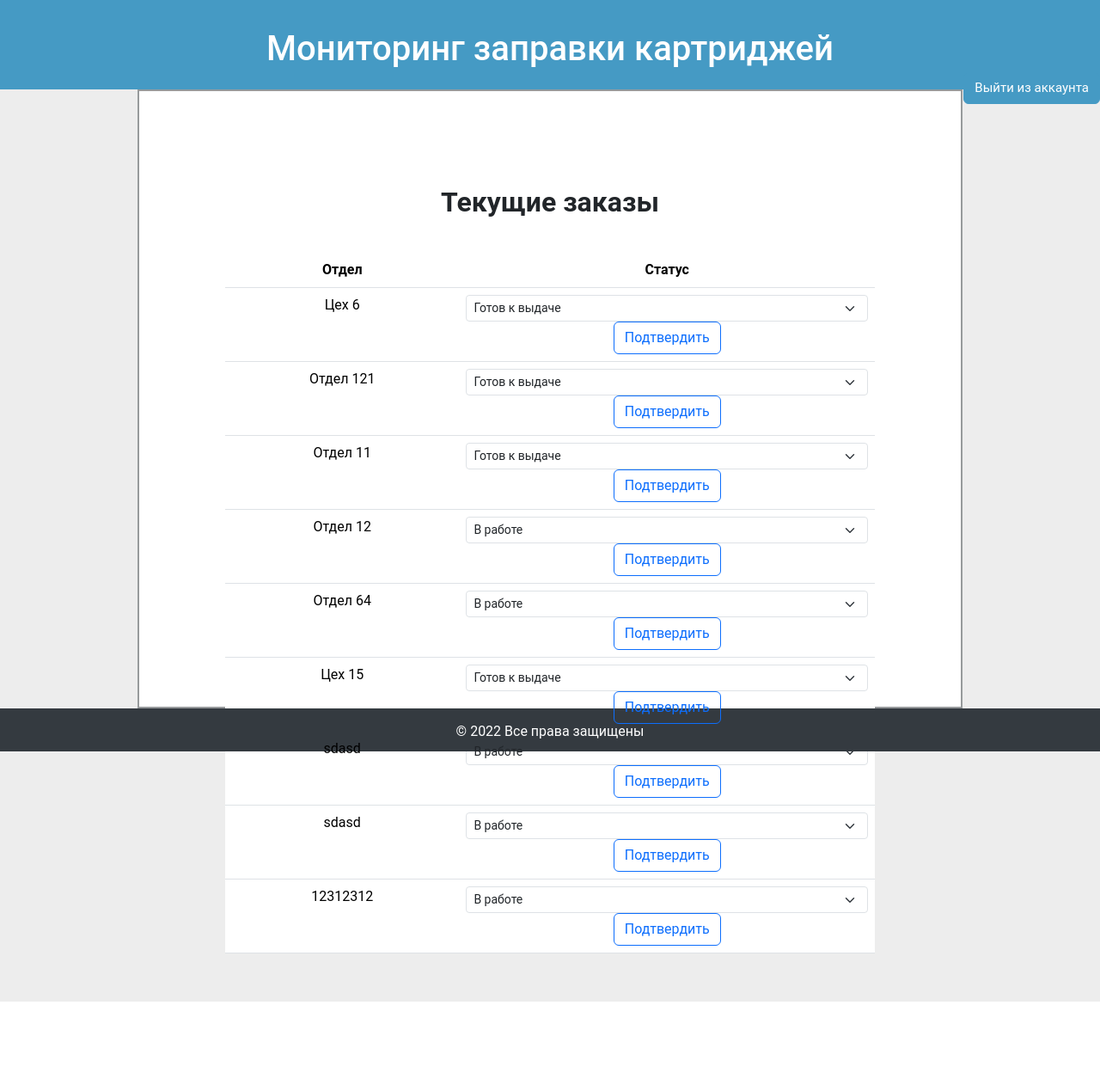
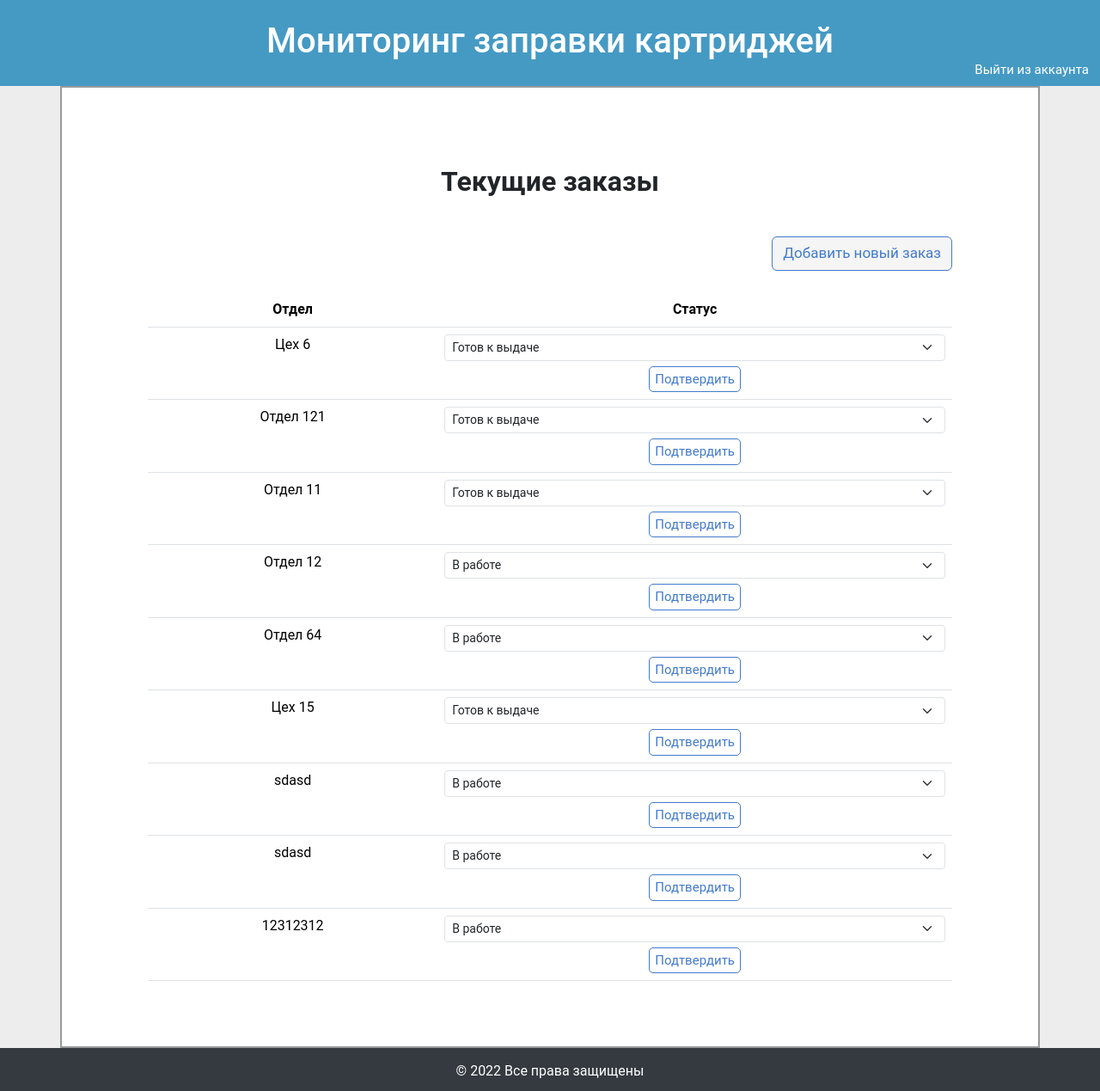
Before and after one commit to AlexandrEmelyanov/cartridges, a Django app: page / in a window 1280 px wide. Shown: the whole page at 86% size. Before the commit the page ends 1165 px from the top, so only its background shows below. Run offline with Django 4.2, Linux system fonts and the light colour scheme; a user stored in the database is signed in; data comes from the database, SQL or seed files in the repository; both versions use the stored data as it was after the commit.

Commit message:
Конечная версия приложения

```diff
--- /dev/null
+++ b/app/templates/app/base.html
@@ -0,0 +1,28 @@
+{% load static %}
+
+<!DOCTYPE html>
+<html lang="en">
+<head>
+    <meta charset="UTF-8">
+    <title>{{ title }}</title>
+    <link href="https://cdn.jsdelivr.net/npm/bootstrap@5.3.1/dist/css/bootstrap.min.css" rel="stylesheet"
+          integrity="sha384-4bw+/aepP/YC94hEpVNVgiZdgIC5+VKNBQNGCHeKRQN+PtmoHDEXuppvnDJzQIu9" crossorigin="anonymous">
+    <link rel="stylesheet" type="text/css" href="{% static 'css/index.css' %}">
+    <title>
+        {% block title %} {% endblock %}
+    </title>
+</head>
+<body>
+    {% block content %} {% endblock %}
+
+    <script src="https://cdn.jsdelivr.net/npm/bootstrap@5.3.1/dist/js/bootstrap.bundle.min.js"
+            integrity="sha384-HwwvtgBNo3bZJJLYd8oVXjrBZt8cqVSpeBNS5n7C8IVInixGAoxmnlMuBnhbgrkm"
+            crossorigin="anonymous"></script>
+    <script src="https://cdn.jsdelivr.net/npm/@popperjs/core@2.11.8/dist/umd/popper.min.js"
+            integrity="sha384-I7E8VVD/ismYTF4hNIPjVp/Zjvgyol6VFvRkX/vR+Vc4jQkC+hVqc2pM8ODewa9r"
+            crossorigin="anonymous"></script>
+    <script src="https://cdn.jsdelivr.net/npm/bootstrap@5.3.1/dist/js/bootstrap.min.js"
+            integrity="sha384-Rx+T1VzGupg4BHQYs2gCW9It+akI2MM/mndMCy36UVfodzcJcF0GGLxZIzObiEfa"
+            crossorigin="anonymous"></script>
+</body>
+</html>
--- a/app/templates/app/index.html
+++ b/app/templates/app/index.html
@@ -1,24 +1,18 @@
+{% extends 'app/base.html' %}
 {% load static %}
 
-<!DOCTYPE html>
-<html lang="en">
-<head>
-    <meta charset="UTF-8">
-    <title>{{ title }}</title>
-    <link href="https://cdn.jsdelivr.net/npm/bootstrap@5.3.1/dist/css/bootstrap.min.css" rel="stylesheet"
-          integrity="sha384-4bw+/aepP/YC94hEpVNVgiZdgIC5+VKNBQNGCHeKRQN+PtmoHDEXuppvnDJzQIu9" crossorigin="anonymous">
-    <link rel="stylesheet" type="text/css" href="{% static 'css/index.css' %}">
-</head>
-<body>
+{% block title %} {{ title }} {% endblock %}
+
+{% block content %}
     <div class="header">
         <h1>Мониторинг заправки картриджей</h1>
         {% if user.is_authenticated %}
-            <form action="{% url 'index:logout' %}" method="post" style="display: inline;">
+            <form action="{% url 'index:logout' %}" method="post" style="display: inline">
                 {% csrf_token %}
                 <button type="submit" class="btn btn-primary logout">Выйти из аккаунта</button>
             </form>
         {% else %}
-            <form action="{% url 'index:login' %}" method="post" style="display: inline;">
+            <form action="{% url 'index:login' %}" method="post" style="display: inline">
                 {% csrf_token %}
                 <button type="submit" class="btn btn-primary login">Войти</button>
             </form>
@@ -26,19 +20,26 @@
     </div>
 
     <div class="container content">
-
         {% if messages %}
             {% for message in messages %}
-            <div class="alert {% if message.tags == 'success' %} alert-success {% else %} alert-warning {% endif %}"
-                 role="alert" style="text-align:center">
-                {{ message }}
-            </div>
+                <div class="alert {% if message.tags == 'success' %} alert-success {% else %} alert-warning {% endif %}"
+                     role="alert" style="text-align:center">
+                    {{ message }}
+                </div>
             {% endfor %}
         {% endif %}
-
-
         <div class="internal">
             <h2 class="name">Текущие заказы</h2>
+
+            {% if user.is_authenticated %}
+                <div class="md-3 text-right block-create">
+                    <form action="{% url 'index:create-order' %}" method="post">
+                        {% csrf_token %}
+                        <button type="submit" class="btn btn-primary btn-new-order">Добавить новый заказ</button>
+                    </form>
+                </div>
+            {% endif %}
+
             <div class="order-table">
                 <table class="table table-auto table-hover">
                     <thead>
@@ -53,7 +54,7 @@
                         <td>{{order.department}}</td>
                         {% if user.is_authenticated %}
                         <td>
-                            <form action="{% url 'index:cartridges' %}" method="post">
+                            <form action="{% url 'index:cartridges' %}" method="post" class="fm-sl">
                                 {% csrf_token %}
                                 <select name="status" class="form-select form-select-sm" aria-label=".form-select-sm">
                                     <option disabled selected="selected">{{order.get_status_display}}</option>
@@ -61,11 +62,11 @@
                                     <option value="2 {{order.id}}">Готов к выдаче</option>
                                     <option value="3 {{order.id}}">Выдан</option>
                                 </select>
-                                <input class="btn btn-outline-primary" type="submit" value="Подтвердить">
+                                <input class="btn btn-outline-primary enter" type="submit" value="Подтвердить">
                             </form>
                         </td>
                         {% else %}
-                        <td>{{order.get_status_display}}</td>
+                            <td>{{order.get_status_display}}</td>
                         {% endif %}
                     </tr>
                     {% endfor %}
@@ -74,19 +75,10 @@
             </div>
         </div>
     </div>
+    <div class="footer">
 
-    <div class="footer">
+<!--       !!!!!! Добавить номера и номер кабинета (уточнить у Вована!!!! -->
         &copy; 2022 Все права защищены
+
     </div>
-
-    <script src="https://cdn.jsdelivr.net/npm/bootstrap@5.3.1/dist/js/bootstrap.bundle.min.js"
-            integrity="sha384-HwwvtgBNo3bZJJLYd8oVXjrBZt8cqVSpeBNS5n7C8IVInixGAoxmnlMuBnhbgrkm"
-            crossorigin="anonymous"></script>
-    <script src="https://cdn.jsdelivr.net/npm/@popperjs/core@2.11.8/dist/umd/popper.min.js"
-            integrity="sha384-I7E8VVD/ismYTF4hNIPjVp/Zjvgyol6VFvRkX/vR+Vc4jQkC+hVqc2pM8ODewa9r"
-            crossorigin="anonymous"></script>
-    <script src="https://cdn.jsdelivr.net/npm/bootstrap@5.3.1/dist/js/bootstrap.min.js"
-            integrity="sha384-Rx+T1VzGupg4BHQYs2gCW9It+akI2MM/mndMCy36UVfodzcJcF0GGLxZIzObiEfa"
-            crossorigin="anonymous"></script>
-</body>
-</html>
+{% endblock %}
--- a/app/urls.py
+++ b/app/urls.py
@@ -1,5 +1,5 @@
+from django.contrib.auth import views as auth_views
 from django.urls import path
-from django.contrib.auth import views as auth_views
 
 from . import views
 
@@ -7,6 +7,7 @@
 
 urlpatterns = [
     path('', views.main, name='cartridges'),
+    path('create/', views.create_order, name='create-order'),
     path('login/', views.login, name='login'),
     path('logout/', auth_views.LogoutView.as_view(), name='logout'),
 ]
--- a/app/views.py
+++ b/app/views.py
@@ -1,11 +1,10 @@
+from django.contrib import auth, messages
+from django.http import HttpResponseRedirect
 from django.shortcuts import render
-from django.contrib import messages
-from django.http import HttpResponseRedirect
 from django.urls import reverse
-from django.contrib import auth
 
+from .forms import OrderCreateForm, SuperUserLoginForm
 from .models import Orders
-from .forms import SuperUserLoginForm
 
 
 def main(request):
@@ -25,7 +24,7 @@
 
     orders = Orders.objects.filter(status__lte=2)
     context = {
-        'title': 'Cartridges status',
+        'title': 'Статус заказов',
         'orders': orders,
     }
 
@@ -46,5 +45,27 @@
     else:
         form = SuperUserLoginForm()
 
-    context = {'form': form}
+    context = {
+        'form': form,
+        'title': 'Авторизация'
+    }
     return render(request=request, template_name='app/login.html', context=context)
+
+
+def create_order(request):
+    if request.method == 'POST':
+        form_create = OrderCreateForm(data=request.POST)
+        if form_create.is_valid():
+            new_order = Orders.objects.create(department=request.POST['department'])
+            new_order.save()
+            messages.success(request, 'Заказ успешно добавлен!')
+            return HttpResponseRedirect(reverse('index:cartridges'))
+
+    else:
+        form_create = OrderCreateForm()
+
+    context = {
+        'form_create': form_create,
+        'title': 'Создание заказа'
+    }
+    return render(request=request, template_name='app/create-order.html', context=context)
--- a/cartridges/urls.py
+++ b/cartridges/urls.py
@@ -1,5 +1,5 @@
 from django.contrib import admin
-from django.urls import path, include
+from django.urls import include, path
 
 urlpatterns = [
     path('admin/', admin.site.urls),
--- a/static/css/index.css
+++ b/static/css/index.css
@@ -1,45 +1,50 @@
-body,
-html {
- width:100%;
- height:100%
-}
-
 body {
+  display: flex;
+  flex-direction: column;
   margin:0;
   padding:0;
   background: #ededed;
   font-family:Roboto;
+  min-height: 100vh;
 }
 
 .header {
-    height: 13vh;
+    position: relative;
+    height: 100px;
     background-color: #459ac4;
-
 }
 
 h1 {
-    padding: 33px 0px 3px 0px;
+    padding: 24px 0px 3px 0px;
     text-align: center;
     color: white;
-    margin-bottom: 0px;
 }
 
 .login {
-    float: right;
     color: white;
     background: #459ac4;
     font-size: 15px;
     border-color: #459ac4;
+    position: absolute;
+    right: 0;
+    top: 63px;
 }
 
 .logout {
-    float: right;
     color: white;
     background: #459ac4;
     font-size: 15px;
     border-color: #459ac4;
+    position: absolute;
+    right: 0;
+    top: 63px;
 }
 
+.logout:hover,
+.login:hover{
+    background-color: #1d78a5;
+    border-color: #1d78a5;
+}
 
 .form-login {
   border: 1px solid #ccc;
@@ -49,27 +54,61 @@
 
 .name {
     text-align: center;
-    margin-bottom: 35px;
+    margin-bottom: 45px;
     font-weight: bold;
 }
 
 .content {
     background-color: white;
+    flex-grow: 1;
     margin: 0 auto;
     padding: 20px;
     border-radius: 5px;
-    width: 120vh;
-    height: 90vh;
+    width: 1140px;
+    height: 100%;
     border: 2px solid #979a9c;
     border-radius: 0px;
 }
 
 .internal {
-    padding: 90px 20px 20px 20px;
+    padding: 70px 20px 20px 20px;
+    height: inherit;
+}
+
+hr {
+    padding: 0px 60px 0px 60px;
+}
+
+.block-create {
+    margin-bottom: 20px;
+    padding: 0px 60px 0px 0px;
+    display: flex;
+    justify-content:flex-end;
+}
+
+.btn-new-order {
+    font-size: 17px;
+    background-color: #f5f5f5;
+    border-color: #437acb;
+    color: #437acb;
+}
+
+.btn-new-order:hover{
+    background-color: #0d6efd;
+    border-color: #1d78a5;
 }
 
 .order-table {
     padding: 5px 60px 20px 60px;
+}
+
+.enter {
+    padding: 3px 6px 3px 6px;
+    font-size: 15px;
+    margin-top: 6px;
+    border-radius: 5px;
+    border-color: #437acb;
+    color: #437acb;
 }
 
 .table-auto {
```
Also changed, not shown: other parts of static/css/index.css (+42 -0 lines), app/forms.py (+13 -0 lines), app/templates/app/create-order.html (added, +45 -0 lines), db.sqlite3.
